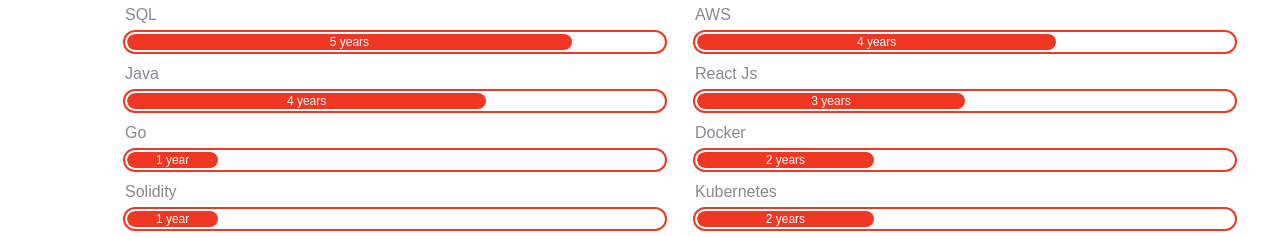
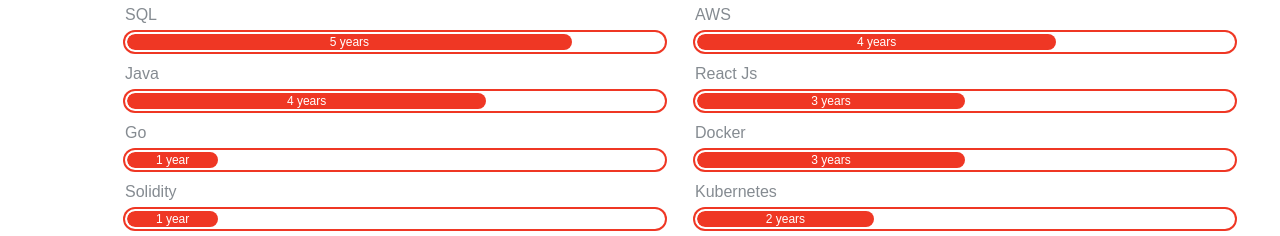
Before and after one commit to DANIELKAKAI/danielkakai.github.io, a plain HTML site: page index.html in a window 1280 px wide. Shown: the part 862-1098 px from the top of the page. Drawn offline with Linux system fonts and the light colour scheme; a web font is replaced by a local one.

Commit message:
optimize

```diff
--- a/index.html
+++ b/index.html
@@ -741,7 +741,7 @@
         ["Google Cloud", currentYear - 2019],
         ["AWS", currentYear - 2019],
         ["React Js", currentYear - 2020],
-        ["Docker", currentYear - 2021],
+        ["Docker", currentYear - 2020],
         ["Kubernetes", currentYear - 2021],
         ["Firebase", currentYear - 2022],
         ["Web3 Js ", currentYear - 2022],
```
